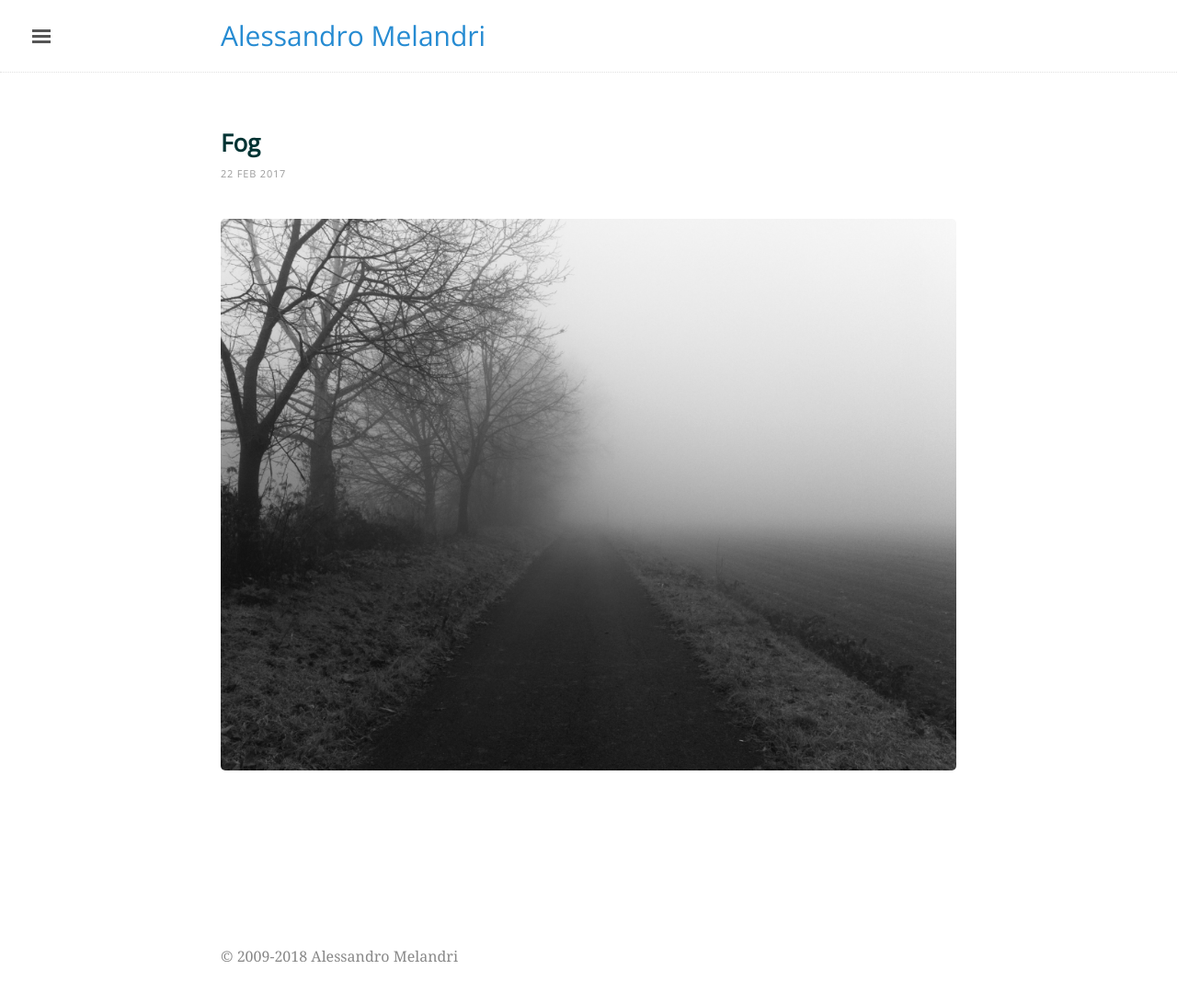
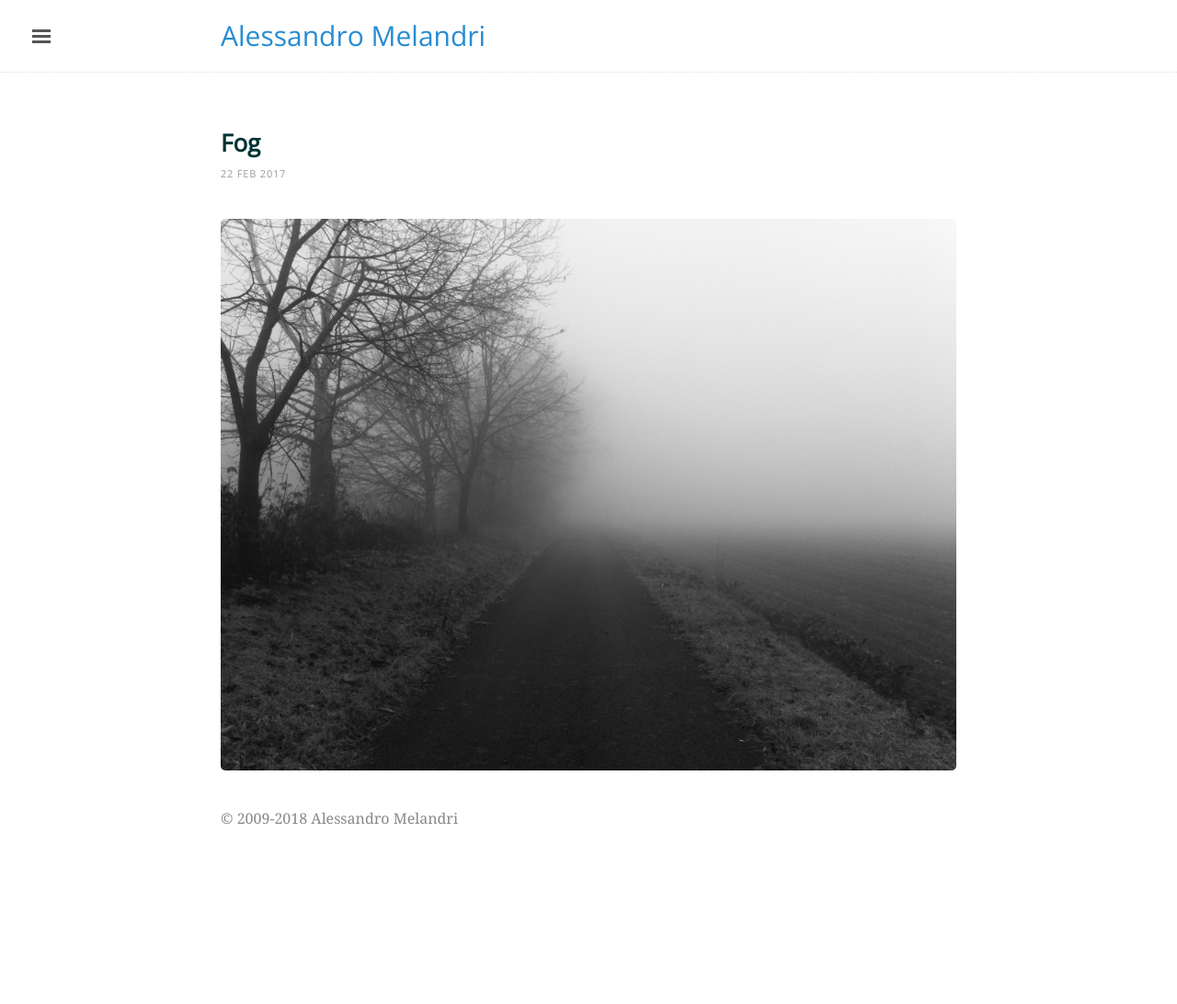
Before and after one commit to amelandri/amelandri.github.io, a Jekyll site: the page built from _posts/2017-02-22-fog.markdown, in a window 1280 px wide. Shown: the whole page at 92% size. Built offline with Jekyll 4.4.1, drawn with Linux system fonts in a browser that asks for light colours; nearby versions of some CDN libraries; after the commit the page ends 942 px from its top, so only the background shows below that.

Commit message:
Improved articles spacing

```diff
--- a/_layouts/post.html
+++ b/_layouts/post.html
@@ -2,7 +2,7 @@
 layout: default
 ---
 
-<div class="post">
+<div class="post singlepost">
   <h1 class="post-title">{{ page.title }}</h1>
   <span class="post-date">{{ page.date | date_to_string }}</span>
   {{ content }}
--- a/public/css/lanyon.css
+++ b/public/css/lanyon.css
@@ -317,10 +317,13 @@ a.sidebar-nav-item:focus {
  * page is wrapped in `.page` and is only used on the page layout.
  */
 
-.page,
+/*.page,*/
 .post {
-  margin-bottom: 4.5em;
-  padding-bottom: 4em;
+  margin-bottom: 8em;
+}
+
+.singlepost{
+  margin-bottom: 2em !important;
 }
 
 /* Blog post or page title */
```
